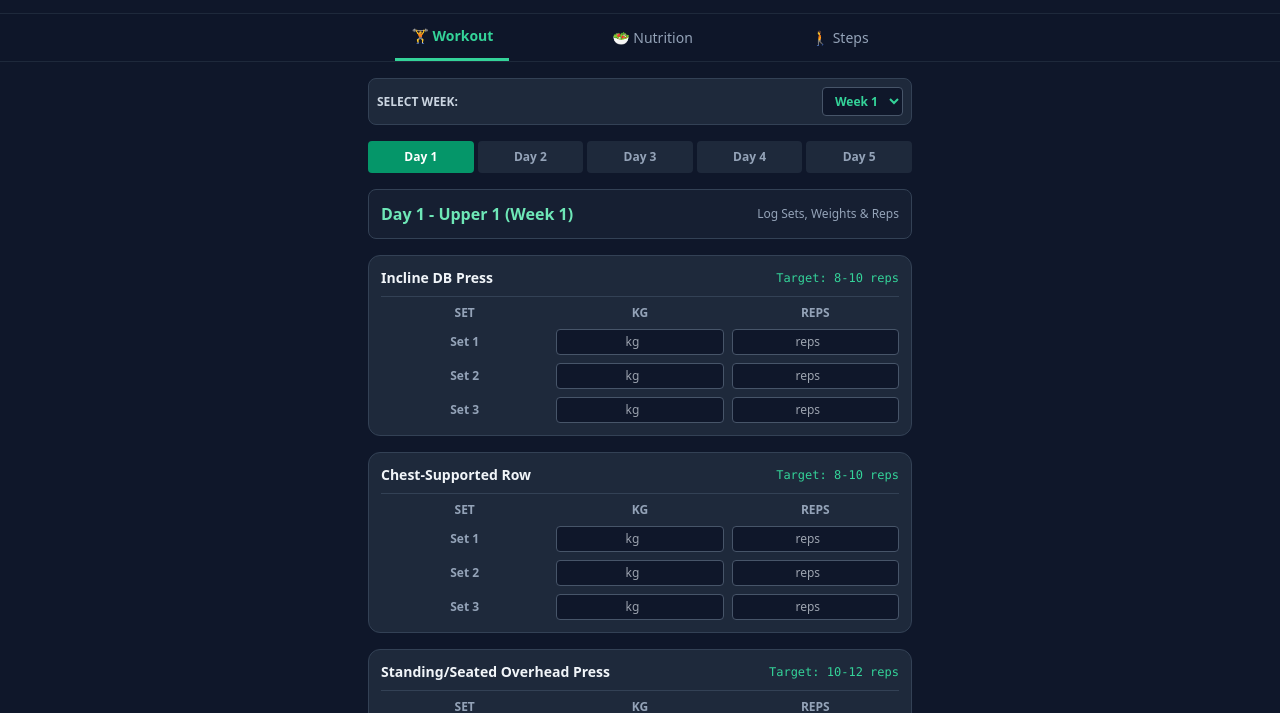
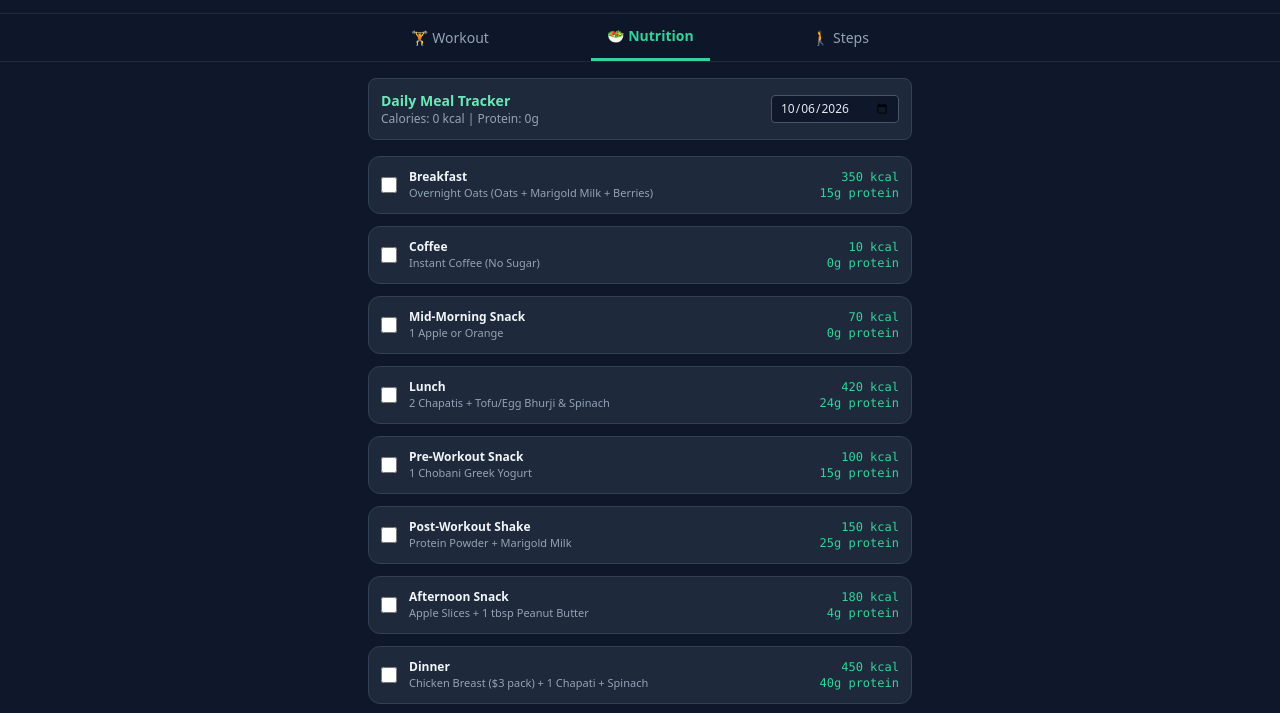
Before and after one commit to anjaliancy/diet-gym-tracker, a plain HTML site: page index.html in a window 1280 px wide. Shown: the part 68-781 px from the top of the page. Drawn offline with nearby package versions, Linux system fonts and the light colour scheme.

Commit message:
Staple Food Inclusion

```diff
--- a/index.html
+++ b/index.html
@@ -35,8 +35,8 @@
   <!-- NAVIGATION TABS -->
   <nav class="bg-slate-900/90 border-b border-slate-800 sticky top-[65px] z-40 backdrop-blur">
     <div class="max-w-xl mx-auto flex justify-around text-sm text-slate-400 font-medium">
-      <button id="tabBtnWorkout" onclick="switchTab('workout')" class="py-3 px-4 tab-active">🏋️ Workout</button>
-      <button id="tabBtnNutrition" onclick="switchTab('nutrition')" class="py-3 px-4">🥗 Nutrition</button>
+      <button id="tabBtnWorkout" onclick="switchTab('workout')" class="py-3 px-4">🏋️ Workout</button>
+      <button id="tabBtnNutrition" onclick="switchTab('nutrition')" class="py-3 px-4 tab-active">🥗 Nutrition</button>
       <button id="tabBtnSteps" onclick="switchTab('steps')" class="py-3 px-4">🚶 Steps</button>
     </div>
   </nav>
@@ -44,9 +44,7 @@
   <main class="max-w-xl mx-auto p-4">
 
     <!-- ==================== TAB 1: WORKOUT ==================== -->
-    <section id="tabWorkout" class="space-y-4">
-
-      <!-- WEEK SELECTOR -->
+    <section id="tabWorkout" class="space-y-4 hidden">
       <div class="flex items-center justify-between bg-slate-800 p-2 rounded-lg border border-slate-700">
         <label class="text-xs font-bold text-slate-300 uppercase">Select Week:</label>
         <select id="weekSelector" onchange="renderWorkout()" class="text-xs rounded px-2 py-1 font-semibold text-emerald-400">
@@ -58,7 +56,6 @@
         </select>
       </div>
 
-      <!-- DAY SELECTOR -->
       <div class="grid grid-cols-5 gap-1" id="dayButtons">
         <button onclick="selectDay(1)" id="dayBtn1" class="py-2 text-xs font-bold rounded bg-emerald-600 text-white">Day 1</button>
         <button onclick="selectDay(2)" id="dayBtn2" class="py-2 text-xs font-bold rounded bg-slate-800 text-slate-400">Day 2</button>
@@ -72,13 +69,11 @@
         <span class="text-xs text-slate-400">Log Sets, Weights & Reps</span>
       </div>
 
-      <!-- WORKOUT EXERCISE CARDS CONTAINER -->
       <div id="exerciseContainer" class="space-y-4"></div>
-
     </section>
 
     <!-- ==================== TAB 2: NUTRITION ==================== -->
-    <section id="tabNutrition" class="space-y-4 hidden">
+    <section id="tabNutrition" class="space-y-4">
       <div class="flex items-center justify-between bg-slate-800 p-3 rounded-lg border border-slate-700">
         <div>
           <h2 class="font-bold text-emerald-300 text-sm">Daily Meal Tracker</h2>
@@ -125,58 +120,24 @@
   </main>
 
   <script>
-    // --- WORKOUT PROGRAM DATA SCHEME ---
+    const stapleMeals = [
+      { name: "Breakfast", defaultFood: "Overnight Oats (Oats + Marigold Milk + Berries)", cals: 350, protein: 15 },
+      { name: "Coffee", defaultFood: "Instant Coffee (No Sugar)", cals: 10, protein: 0 },
+      { name: "Mid-Morning Snack", defaultFood: "1 Apple or Orange", cals: 70, protein: 0 },
+      { name: "Lunch", defaultFood: "2 Chapatis + Tofu/Egg Bhurji & Spinach", cals: 420, protein: 24 },
+      { name: "Pre-Workout Snack", defaultFood: "1 Chobani Greek Yogurt", cals: 100, protein: 15 },
+      { name: "Post-Workout Shake", defaultFood: "Protein Powder + Marigold Milk", cals: 150, protein: 25 },
+      { name: "Afternoon Snack", defaultFood: "Apple Slices + 1 tbsp Peanut Butter", cals: 180, protein: 4 },
+      { name: "Dinner", defaultFood: "Chicken Breast ($3 pack) + 1 Chapati + Spinach", cals: 450, protein: 40 },
+      { name: "Dessert / Night Snack", defaultFood: "Marigold HL Milk / Greek Yogurt + Berries", cals: 150, protein: 10 }
+    ];
+
     const workoutProgram = {
-      1: {
-        title: "Day 1 - Upper 1",
-        exercises: [
-          { name: "Incline DB Press", target: "8-10 reps" },
-          { name: "Chest-Supported Row", target: "8-10 reps" },
-          { name: "Standing/Seated Overhead Press", target: "10-12 reps" },
-          { name: "Cable or Band Face Pulls", target: "12-15 reps" },
-          { name: "DB Bicep Curls", target: "10-12 reps" },
-          { name: "Overhead Tricep Extensions", target: "12-15 reps" }
-        ]
-      },
-      2: {
-        title: "Day 2 - Lower 1",
-        exercises: [
-          { name: "DB Goblet Squat", target: "8-10 reps" },
-          { name: "Barbell / DB Walking Lunges", target: "8-10 reps" },
-          { name: "DB Bulgarian Split Squat", target: "8-10 reps" },
-          { name: "Seated or Lying Leg Curl", target: "12-15 reps" },
-          { name: "Standing Calf Raises", target: "15 reps" }
-        ]
-      },
-      3: {
-        title: "Day 3 - Core & LISS",
-        exercises: [
-          { name: "Lying Reverse Crunches or Leg Raises", target: "12-15 reps" },
-          { name: "Cable Woodchoppers", target: "12-15 reps" },
-          { name: "Plank / Side Plank Hold", target: "45-60 sec" },
-          { name: "Zone 2 Cardio (Incline Treadmill Walk)", target: "20-30 min" },
-          { name: "Hip & Thoracic Mobility Flow", target: "8-10 reps" }
-        ]
-      },
-      4: {
-        title: "Day 4 - Upper 2",
-        exercises: [
-          { name: "Lat Pulldown or Single-Arm Pulldown", target: "8-10 reps" },
-          { name: "Flat DB Bench Press", target: "10-12 reps" },
-          { name: "Single-Arm DB Row", target: "12-15 reps" },
-          { name: "DB Lateral Raises", target: "12-15 reps" },
-          { name: "DB Hammer Curls", target: "10-12 reps" }
-        ]
-      },
-      5: {
-        title: "Day 5 - Lower 2",
-        exercises: [
-          { name: "DB Romanian Deadlift (RDL)", target: "8-10 reps" },
-          { name: "Leg Press / Goblet Squat", target: "10-12 reps" },
-          { name: "Cable Kickbacks / Glute Bridges", target: "12-15 reps" },
-          { name: "Lying or Seated Leg Curls", target: "10-12 reps" }
-        ]
-      }
+      1: { title: "Day 1 - Upper 1", exercises: [{ name: "Incline DB Press", target: "8-10 reps" }, { name: "Chest-Supported Row", target: "8-10 reps" }, { name: "Standing/Seated Overhead Press", target: "10-12 reps" }, { name: "Cable or Band Face Pulls", target: "12-15 reps" }, { name: "DB Bicep Curls", target: "10-12 reps" }, { name: "Overhead Tricep Extensions", target: "12-15 reps" }] },
+      2: { title: "Day 2 - Lower 1", exercises: [{ name: "DB Goblet Squat", target: "8-10 reps" }, { name: "Barbell / DB Walking Lunges", target: "8-10 reps" }, { name: "DB Bulgarian Split Squat", target: "8-10 reps" }, { name: "Seated or Lying Leg Curl", target: "12-15 reps" }, { name: "Standing Calf Raises", target: "15 reps" }] },
+      3: { title: "Day 3 - Core & LISS", exercises: [{ name: "Lying Reverse Crunches or Leg Raises", target: "12-15 reps" }, { name: "Cable Woodchoppers", target: "12-15 reps" }, { name: "Plank / Side Plank Hold", target: "45-60 sec" }, { name: "Zone 2 Cardio (Incline Treadmill Walk)", target: "20-30 min" }, { name: "Hip & Thoracic Mobility Flow", target: "8-10 reps" }] },
+      4: { title: "Day 4 - Upper 2", exercises: [{ name: "Lat Pulldown or Single-Arm Pulldown", target: "8-10 reps" }, { name: "Flat DB Bench Press", target: "10-12 reps" }, { name: "Single-Arm DB Row", target: "12-15 reps" }, { name: "DB Lateral Raises", target: "12-15 reps" }, { name: "DB Hammer Curls", target: "10-12 reps" }] },
+      5: { title: "Day 5 - Lower 2", exercises: [{ name: "DB Romanian Deadlift (RDL)", target: "8-10 reps" }, { name: "Leg Press / Goblet Squat", target: "10-12 reps" }, { name: "Cable Kickbacks / Glute Bridges", target: "12-15 reps" }, { name: "Lying or Seated Leg Curls", target: "10-12 reps" }] }
     };
 
     let selectedDay = 1;
@@ -186,6 +147,7 @@
       document.getElementById('nutritionDate').value = todayStr;
       document.getElementById('stepDate').value = todayStr;
       renderWorkout();
+      renderNutrition();
       loadStepDate();
     }
 
@@ -209,15 +171,59 @@
       }
     }
 
+    function renderNutrition() {
+      const date = document.getElementById('nutritionDate').value;
+      const container = document.getElementById('mealSlotsContainer');
+      container.innerHTML = "";
+
+      let totCals = 0;
+      let totProt = 0;
+
+      stapleMeals.forEach((meal, idx) => {
+        const key = `meal_${date}_${idx}`;
+        const saved = JSON.parse(localStorage.getItem(key) || JSON.stringify({ eaten: false, food: meal.defaultFood, cals: meal.cals, protein: meal.protein }));
+
+        if (saved.eaten) {
+          totCals += Number(saved.cals);
+          totProt += Number(saved.protein);
+        }
+
+        container.innerHTML += `
+          <div class="bg-emerald-card p-3 rounded-xl flex items-center justify-between text-xs">
+            <div class="flex items-center gap-3">
+              <input type="checkbox" ${saved.eaten ? 'checked' : ''} onchange="toggleMeal('${key}', this.checked)" class="w-4 h-4 accent-emerald-500 rounded">
+              <div>
+                <div class="font-bold text-slate-100">${meal.name}</div>
+                <div class="text-slate-400 text-[11px]">${saved.food}</div>
+              </div>
+            </div>
+            <div class="text-right font-mono text-emerald-400">
+              <div>${saved.cals} kcal</div>
+              <div>${saved.protein}g protein</div>
+            </div>
+          </div>
+        `;
+      });
+
+      document.getElementById('nutritionTotals').innerText = `Calories: ${totCals} kcal | Protein: ${totProt}g`;
+    }
+
+    function toggleMeal(key, eaten) {
+      let saved = JSON.parse(localStorage.getItem(key));
+      saved.eaten = eaten;
+      localStorage.setItem(key, JSON.stringify(saved));
+      renderNutrition();
+    }
+
+    function loadNutritionDate() {
+      renderNutrition();
+    }
+
     function selectDay(day) {
       selectedDay = day;
       for (let i = 1; i <= 5; i++) {
         const btn = document.getElementById(`dayBtn${i}`);
-        if (i === day) {
-          btn.className = "py-2 text-xs font-bold rounded bg-emerald-600 text-white";
-        } else {
-          btn.className = "py-2 text-xs font-bold rounded bg-slate-800 text-slate-400";
-        }
+        btn.className = (i === day) ? "py-2 text-xs font-bold rounded bg-emerald-600 text-white" : "py-2 text-xs font-bold rounded bg-slate-800 text-slate-400";
       }
       renderWorkout();
     }
@@ -290,7 +296,6 @@
       loadStepDate();
     }
 
-    // Initialize initial counter state
     document.getElementById('gymGoalCounter').innerText = `Day ${localStorage.getItem('gymGoalCount') || '73'} / 100`;
     init();
   </script>
```
